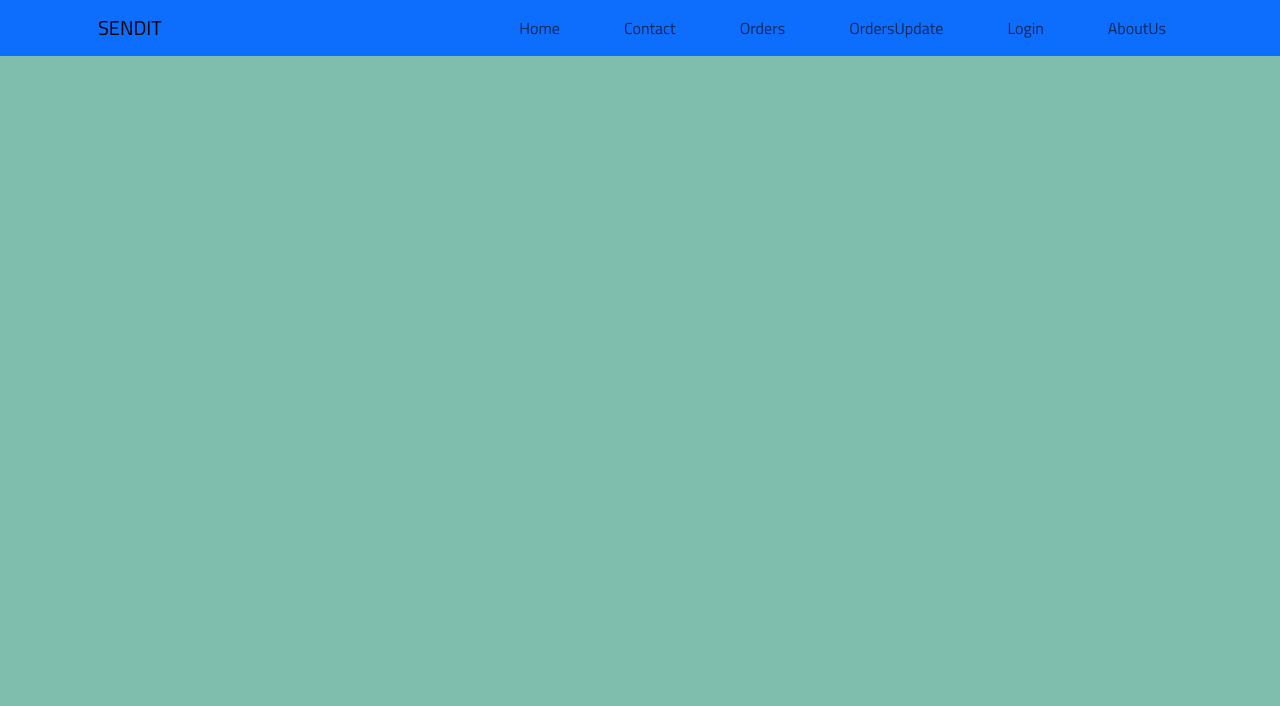
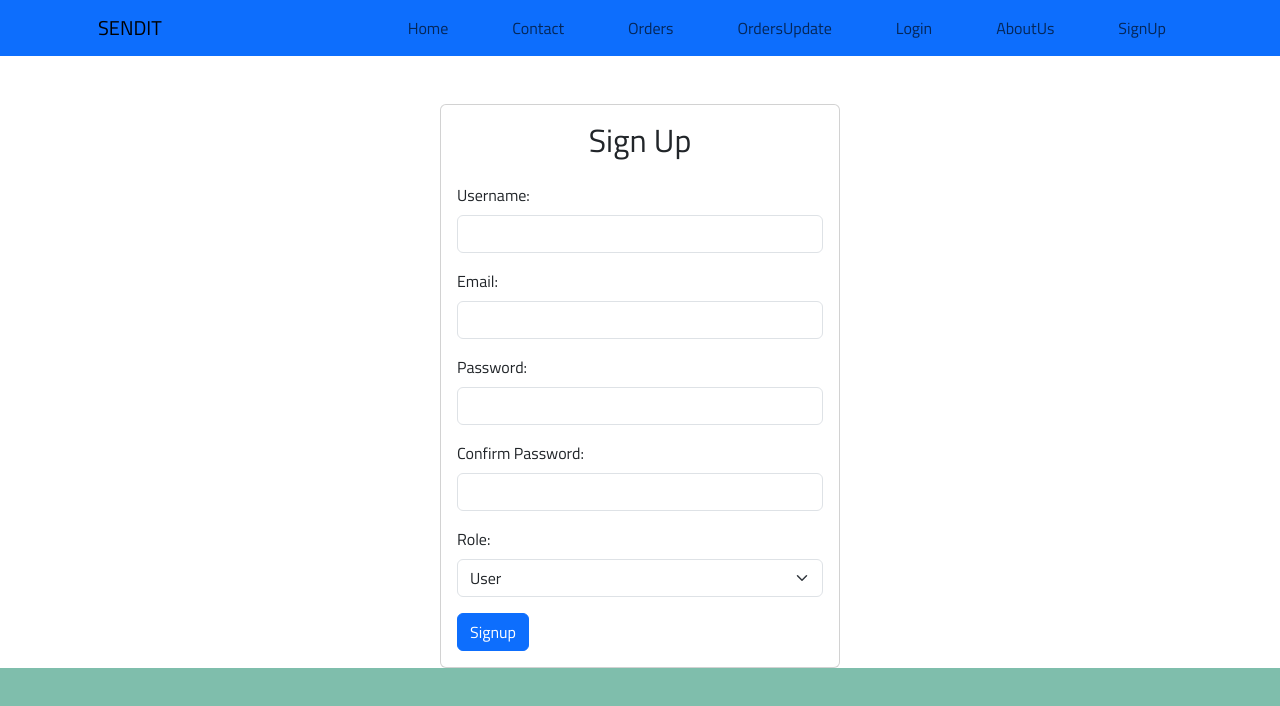
Before and after one commit to BROGRAMMER025/finalsproject, a React (Create React App) app: page /SignUp in a window 1280 px wide. Shown: the top 706 px of the page. Built offline with nearby package versions, Linux system fonts and the light colour scheme.

Commit message:
updated SignUp.js

```diff
--- a/package.json
+++ b/package.json
@@ -6,6 +6,7 @@
     "@testing-library/jest-dom": "^5.17.0",
     "@testing-library/react": "^13.4.0",
     "@testing-library/user-event": "^13.5.0",
+    "axios": "^1.6.8",
     "bootstrap": "^5.3.3",
     "bootstrap-icons": "^1.11.3",
     "notistack": "^3.0.1",
@@ -14,7 +15,7 @@
     "react-bootstrap-icons": "^1.11.3",
     "react-dom": "^18.2.0",
     "react-router-dom": "^5.3.4",
-    "react-scripts": "5.0.1",
+    "react-scripts": "^5.0.1",
     "web-vitals": "^2.1.4"
   },
   "scripts": {
--- a/src/Components/App.js
+++ b/src/Components/App.js
@@ -5,6 +5,7 @@ import ContactForm from './ContactForm';
 import NavBar from './NavBar';
 
 import Home from './Home';
+import SignUp from './SignUp'
 import Login from './Login';
 import Orders from './Orders';
 import OrdersUpdate from './OrdersUpdate';
@@ -35,6 +36,7 @@ function App() {
         <Route path="/orders" component={Orders}/>
         <Route path ="/ordersupdate" component={OrdersUpdate}/>
         <Route path ="/aboutus" component={AboutUs}/>
+        <Route path="/SignUp" component={SignUp}/>
 
 
 
--- a/src/Components/NavBar.js
+++ b/src/Components/NavBar.js
@@ -19,6 +19,7 @@ const NavBar = () => {
             <Nav.Link as={Link} to="/Ordersupdate"  className="mx-4" >OrdersUpdate</Nav.Link>
             <Nav.Link as={Link} to="/Login"  className="mx-4" >Login</Nav.Link>
             <Nav.Link as={Link} to="/AboutUs"  className="mx-4" >AboutUs</Nav.Link>
+            <Nav.Link as={Link} to="/SignUp"  className="mx-4" >SignUp</Nav.Link>
           </Nav>
         </Navbar.Collapse>
       </Container>
--- a/src/Components/SignUp.js
+++ b/src/Components/SignUp.js
@@ -7,8 +7,7 @@ function SignupForm() {
     email: '',
     password: '',
     confirm_password: '',
-    // Removed secret_key from formData state initialization
-    role: 'user' // default role is set to 'user'
+    role: 'user'
   });
 
   const handleChange = (e) => {
@@ -18,8 +17,9 @@ function SignupForm() {
 
   const handleSubmit = async (e) => {
     e.preventDefault();
-    // Ensure secret_key is not sent in the request
-    const { secret_key, ...submitFormData } = formData;
+
+    const submitFormData = formData.role === 'admin' ? formData :
+      Object.fromEntries(Object.entries(formData).filter(([key]) => key !== 'secret_key'));
     try {
       const response = await axios.post('https://sendit-backend-e3x7.onrender.com/auth/signup', submitFormData);
       console.log('Signup successful:', response.data);
@@ -84,7 +84,34 @@ function SignupForm() {
                 required
               />
             </div>
-            {/* Removed the secret key field */}
+            {/* Conditionally render secret key field if role is admin */}
+            {formData.role === 'admin' && (
+              <div className="mb-3">
+                <label htmlFor="secret_key" className="form-label">Secret Key:</label>
+                <input
+                  type="password"
+                  id="secret_key"
+                  name="secret_key"
+                  value={formData.secret_key}
+                  onChange={handleChange}
+                  className="form-control"
+                />
+              </div>
+            )}
+            <div className="mb-3">
+              <label htmlFor="role" className="form-label">Role:</label>
+              <select
+                id="role"
+                name="role"
+                value={formData.role}
+                onChange={handleChange}
+                className="form-select"
+                required
+              >
+                <option value="user">User</option>
+                <option value="admin">Admin</option>
+              </select>
+            </div>
             <button type="submit" className="btn btn-primary">Signup</button>
           </form>
         </div>
```
Also changed, not shown: 1 other file (tests, documents, lock files or other folders).
